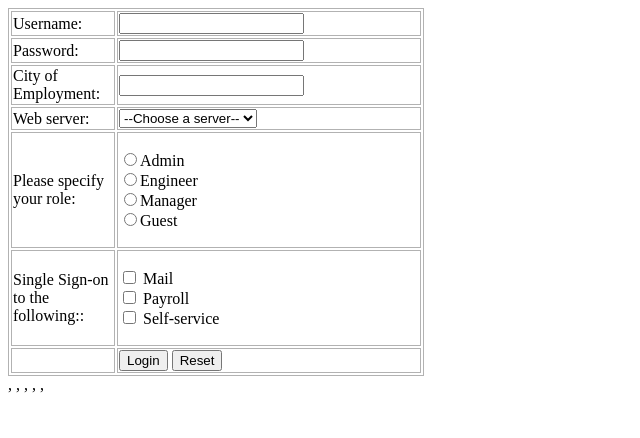
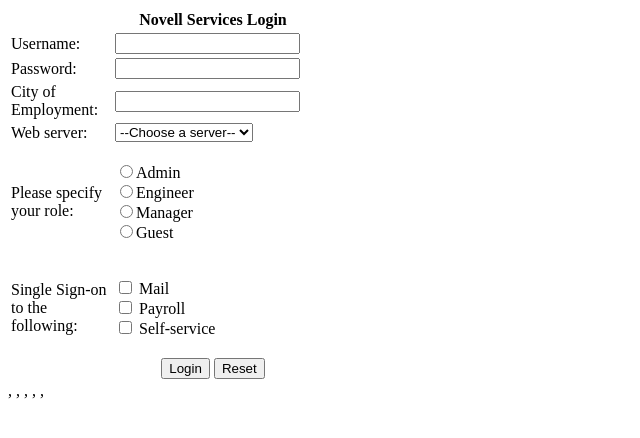
Before and after one commit to A19MariaGM/2022-DWCS-A19MariaGM, a PHP site: page /garcia_miras_maria_del_pilar_tarefa_3_10.php in a window 1280 px wide. Shown: the top 438 px of the page, without its empty margins (0-640 px from the left). Run offline with PHP 8.4, Linux system fonts and the light colour scheme.

Commit message:
con tarefas 9 e 10 de onte

```diff
--- a/garcia_miras_maria_del_pilar_tarefa_3_10.php
+++ b/garcia_miras_maria_del_pilar_tarefa_3_10.php
@@ -7,15 +7,6 @@
     <meta name="viewport" content="width=device-width, initial-scale=1.0">
     <title>Tarefa 3_10</title>
     <style>
-        table {
-            border: #b2b2b2 1px solid;
-        }
-
-        td,
-        tr {
-            border: #b2b2b2 1px solid;
-        }
-
         .col1 {
             width: 100px;
         }
@@ -29,6 +20,7 @@
 <body>
 
     <?php
+    //inicializo as variables do formulario
     $username = $password = $cityEmployment = $servers = $role = $sign = "";
 
     if ($_SERVER["REQUEST_METHOD"] == "POST") {
@@ -86,8 +78,12 @@
 
 
     ?>
+
     <form action="<?php echo htmlspecialchars($_SERVER["PHP_SELF"]); ?>" method="post">
         <table>
+            <tr>
+                <th colspan="2">Novell Services Login</th>
+            </tr>
             <tr>
                 <td class="col1"><label for="username">Username:</label></td>
                 <td class="col2"> <input type="text" id="username" name="username"></td>
@@ -124,7 +120,7 @@
                 </td>
             </tr>
             <tr>
-                <td class="col1">Single Sign-on <br> to the following::</td>
+                <td class="col1">Single Sign-on to the following:</td>
                 <td class="col2">
                     <ol style="list-style-type: none; padding:0px;">
                         <li><input type="checkbox" id="sign1" name="sign" value="Mail">
@@ -139,11 +135,8 @@
                     </ol>
                 </td>
             </tr>
-            <tr style="text-align:center" colspan="2">
-                <td>
-
-                </td>
-                <td style="text-align:left">
+            <tr style="text-align:center">
+                <td colspan="2">
                     <input type="submit" value="Login">
                     <input type="reset" value="Reset">
                 </td>
```
Also changed, not shown: garcia_miras_maria_del_pilar_tarefa_3_9_b.php (line endings or trailing spaces).
